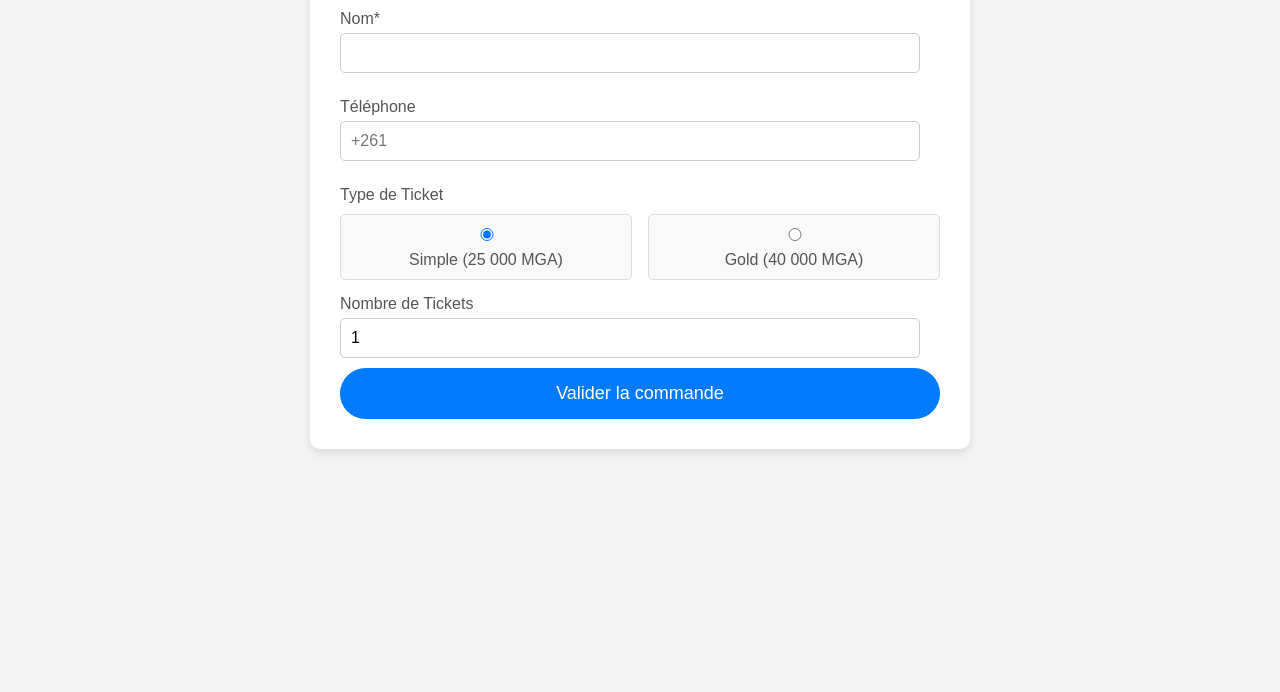
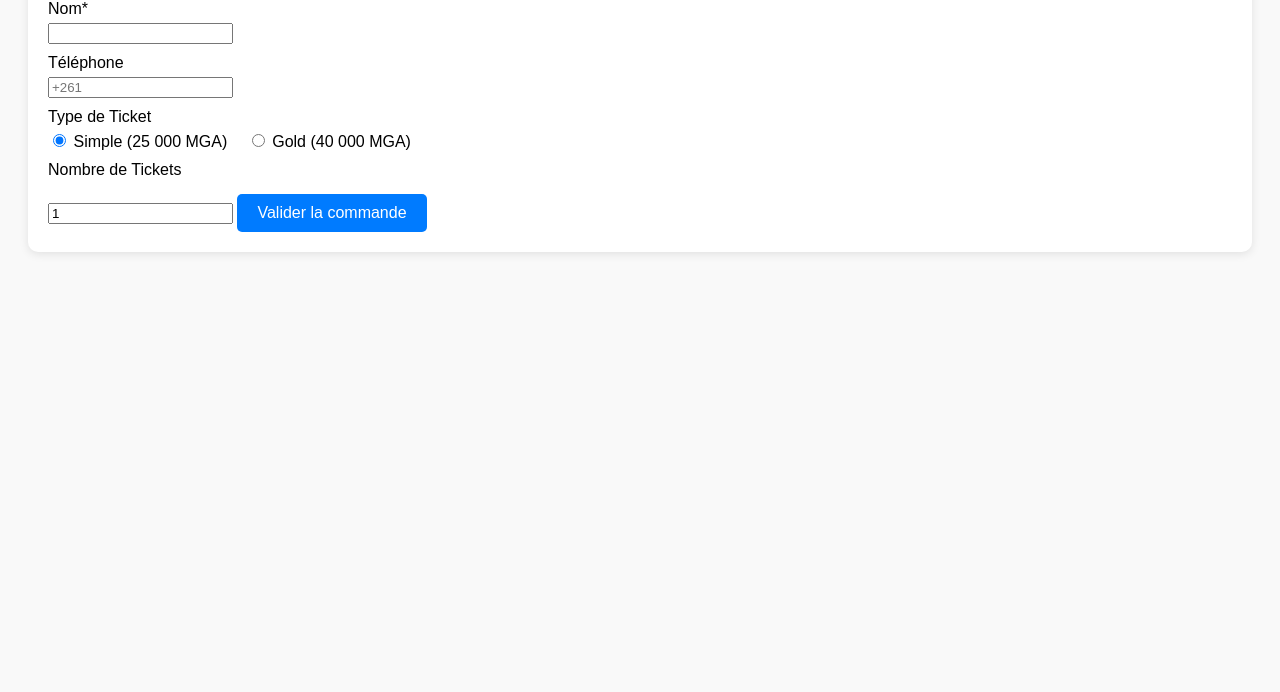
Before and after one commit to ikalanoor/AR, a plain HTML site: page index.html in a window 1280 px wide. Shown: the part 108-800 px from the top of the page. Drawn offline with nearby package versions, Linux system fonts and the light colour scheme.

Commit message:
Update index.html

```diff
--- a/index.html
+++ b/index.html
@@ -3,141 +3,49 @@
 <head>
     <meta charset="UTF-8">
     <meta name="viewport" content="width=device-width, initial-scale=1.0">
-    <title>Commande de Ticket - Professionnel</title>
+    <title>Commande de Ticket</title>
     <style>
         body {
-            font-family: 'Arial', sans-serif;
-            background-color: #f4f4f4;
-            padding: 20px;
-            margin: 0;
+            font-family: Arial, sans-serif;
+            background-color: #f9f9f9;
         }
         .form-container {
-            max-width: 600px;
-            margin: 0 auto;
-            background-color: white;
-            padding: 30px;
+            padding: 20px;
+            background-color: #fff;
             border-radius: 10px;
-            box-shadow: 0 4px 8px rgba(0,0,0,0.1);
+            box-shadow: 0 2px 10px rgba(0, 0, 0, 0.1);
+            margin: 20px;
         }
-        h2 {
+        .recap-container {
+            display: none;
+            padding: 20px;
+            background-color: #fff;
+            border-radius: 10px;
+            box-shadow: 0 2px 10px rgba(0, 0, 0, 0.1);
+            margin: 20px;
+        }
+        .submit-btn, .send-btn {
+            display: inline-block;
+            background-color: #007bff; /* Couleur bleue */
+            color: white; /* Texte blanc */
+            padding: 10px 20px;
+            font-size: 16px;
             text-align: center;
-            color: #333;
+            border: none;
+            border-radius: 5px; /* Bords arrondis */
+            cursor: pointer;
+            transition: background-color 0.3s ease;
+            margin-top: 10px;
+        }
+        .submit-btn:hover, .send-btn:hover {
+            background-color: #0056b3; /* Couleur bleue plus foncée au survol */
         }
         label {
             display: block;
-            margin: 15px 0 5px;
-            color: #555;
-        }
-        input[type="text"], input[type="tel"], input[type="number"], input[type="radio"] {
-            width: calc(100% - 20px);
-            padding: 10px;
-            margin-bottom: 10px;
-            border: 1px solid #ccc;
-            border-radius: 5px;
-            box-sizing: border-box;
-            font-size: 16px;
-        }
-        .ticket-options {
-            display: flex;
-            justify-content: space-between;
-            margin: 10px 0;
-        }
-        .ticket-options label {
-            margin: 0;
-            padding: 10px;
-            background-color: #f9f9f9;
-            border: 1px solid #ddd;
-            border-radius: 5px;
-            width: 45%;
-            text-align: center;
-        }
-        .submit-btn {
-            width: 100%;
-            padding: 15px;
-            background-color: #007bff;
-            color: white;
-            border: none;
-            border-radius: 50px;
-            font-size: 18px;
-            cursor: pointer;
-            text-align: center;
-        }
-        .submit-btn:hover {
-            background-color: #0056b3;
-        }
-        .recap-container {
-            display: none;
-            margin-top: 20px;
-            padding: 20px;
-            background-color: #f8f9fa;
-            border-radius: 10px;
-            text-align: left;
-        }
-        .recap-container p {
-            margin: 5px 0;
-        }
-        .send-btn {
-            margin-top: 15px;
-            padding: 10px;
-            background-color: #28a745;
-            color: white;
-            border: none;
-            border-radius: 50px;
-            font-size: 18px;
-            cursor: pointer;
-        }
-        .send-btn:hover {
-            background-color: #218838;
+            margin: 10px 0 5px;
         }
     </style>
     <script src="https://cdnjs.cloudflare.com/ajax/libs/jspdf/2.5.1/jspdf.umd.min.js"></script>
-</head>
-<body>
-    <div class="form-container">
-        <h2>Commande de Ticket</h2>
-        <form id="ticketForm" onsubmit="event.preventDefault(); generateRecap(this);">
-            <label for="name">Nom*</label>
-            <input type="text" id="name" name="name" required>
-
-            <label for="phone">Téléphone</label>
-            <input type="tel" id="phone" name="phone" placeholder="+261" required>
-
-            <label>Type de Ticket</label>
-            <div class="ticket-options">
-                <label>
-                    <input type="radio" id="simple" name="ticket_type" value="Simple" checked> Simple (25 000 MGA)
-                </label>
-                <label>
-                    <input type="radio" id="gold" name="ticket_type" value="Gold"> Gold (40 000 MGA)
-                </label>
-            </div>
-
-            <label for="ticket_qty">Nombre de Tickets</label>
-            <input type="number" id="ticket_qty" name="ticket_qty" min="1" value="1" required>
-
-            <button type="submit" class="submit-btn">Valider la commande</button>
-        </form>
-    </div>
-
-    <div class="recap-container" id="recapContainer">
-        <h2>Récapitulatif de la Commande</h2>
-        <p id="recapName"></p>
-        <p id="recapPhone"></p>
-        <p id="recapTicketType"></p>
-        <p id="recapQty"></p>
-        <p id="recapTotal"></p>
-        <p id="recapOrderNum"></p>
-        <p><strong>Instructions de paiement :</strong></p>
-        <p>Une fois votre paiement effectué, nous vous enverrons et / ou vous livrerons votre ticket.</p>
-        <ul>
-            <li>+261 33 78 03 232 (Jimmy Harison)</li>
-            <li>+261 34 92 10 959 (Ella Miharinoro)</li>
-            <li>+261 32 83 78 799 (Rado Randriamiharisoa)</li>
-        </ul>
-        <p>Référence : votre numéro de commande AREXXXX</p>
-        <button class="send-btn" onclick="sendForm()">Envoyer et Télécharger</button>
-    </div>
-
     <script>
         function generateRecap(form) {
             const name = form.name.value;
@@ -184,8 +92,6 @@
 
         function sendForm() {
             const formData = new FormData(document.getElementById('ticketForm'));
-            formData.append('orderNum', document.getElementById('recapOrderNum').innerText);
-
             fetch("https://formspree.io/f/xovqqkry", {
                 method: "POST",
                 body: formData,
@@ -194,12 +100,55 @@
                 }
             }).then(response => {
                 if (response.ok) {
-                    alert("Commande envoyée avec succès !");
+                    alert("Votre commande est bien envoyée, merci de votre confiance !");
                 } else {
                     alert("Erreur lors de l'envoi du formulaire. Veuillez réessayer.");
                 }
             });
         }
     </script>
+</head>
+<body>
+    <div class="form-container">
+        <h2>Commande de Ticket</h2>
+        <form id="ticketForm" onsubmit="event.preventDefault(); generateRecap(this); sendForm();">
+            <label for="name">Nom*</label>
+            <input type="text" id="name" name="name" required>
+
+            <label for="phone">Téléphone</label>
+            <input type="tel" id="phone" name="phone" placeholder="+261">
+
+            <label>Type de Ticket</label>
+            <input type="radio" id="simple" name="ticket_type" value="Simple" checked>
+            <label for="simple" style="display: inline;">Simple (25 000 MGA)</label>
+            <input type="radio" id="gold" name="ticket_type" value="Gold" style="margin-left: 20px;">
+            <label for="gold" style="display: inline;">Gold (40 000 MGA)</label>
+
+            <label for="ticket_qty">Nombre de Tickets</label>
+            <input type="number" id="ticket_qty" name="ticket_qty" min="1" value="1" required>
+
+            <button type="submit" class="submit-btn">Valider la commande</button>
+        </form>
+    </div>
+
+    <div class="recap-container" id="recapContainer">
+        <h2>Récapitulatif de la Commande</h2>
+        <p id="recapName"></p>
+        <p id="recapPhone"></p>
+        <p id="recapTicketType"></p>
+        <p id="recapQty"></p>
+        <p id="recapTotal"></p>
+        <p id="recapOrderNum"></p>
+        <p><strong>Instructions de paiement :</strong></p>
+        <p>Merci d'effectuer le paiement sur l'un des comptes suivants :</p>
+        <ul>
+            <li>+261 33 78 03 232 (Jimmy Harison)</li>
+            <li>+261 34 92 10 959 (Ella Miharinoro)</li>
+            <li>+261 32 83 78 799 (Rado Randriamiharisoa)</li>
+        </ul>
+        <p>Une fois votre paiement effectué, nous vous enverrons et / ou vous livrerons votre ticket.</p>
+        <p>Référence : votre numéro de commande AREXXXX</p>
+        <button class="send-btn" onclick="generatePDF()">Envoyer et Télécharger</button>
+    </div>
 </body>
 </html>
```
